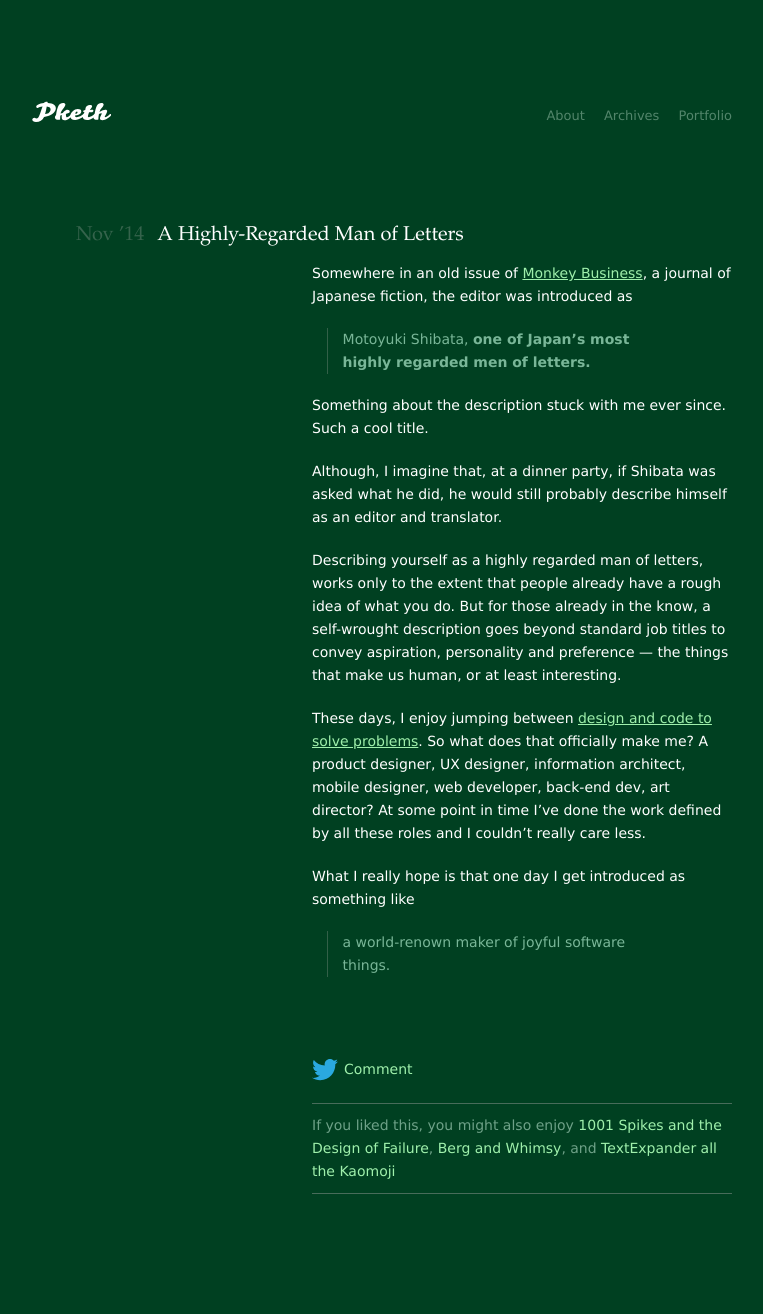
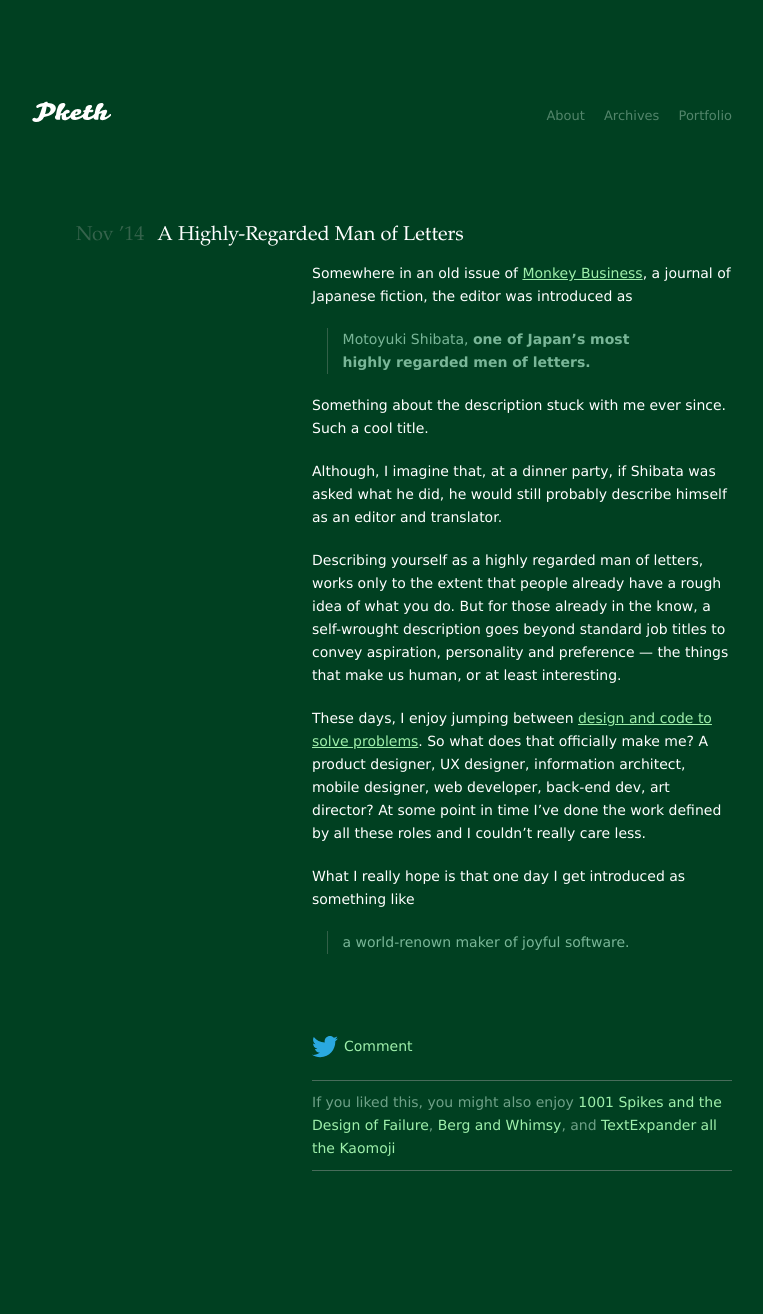
Before and after one commit to pketh/pketh.github.io, a Jekyll site: the page built from _posts/2014-11-05-a-man-of-letters.md, in a window 1280 px wide. Shown: the whole page, without its empty margins (258-1021 px from the left). Built offline with Jekyll 4.4.1, drawn with Linux system fonts in a browser that asks for light colours; Markdown is read by kramdown in place of the engine named in the settings; after the commit the page ends 1291 px from its top, so only the background shows below that.

Commit message:
typo fix

```diff
--- a/_posts/2014-11-05-a-man-of-letters.md
+++ b/_posts/2014-11-05-a-man-of-letters.md
@@ -17,7 +17,7 @@ These days, I enjoy jumping between [design and code to solve problems][dual-wie
 
 What I really hope is that one day I get introduced as something like
 
-> a world-renown maker of joyful software things.
+> a world-renown maker of joyful software.
 
 [dual-wielding]:/2014/08/30/dual-wielding.html
 
```
